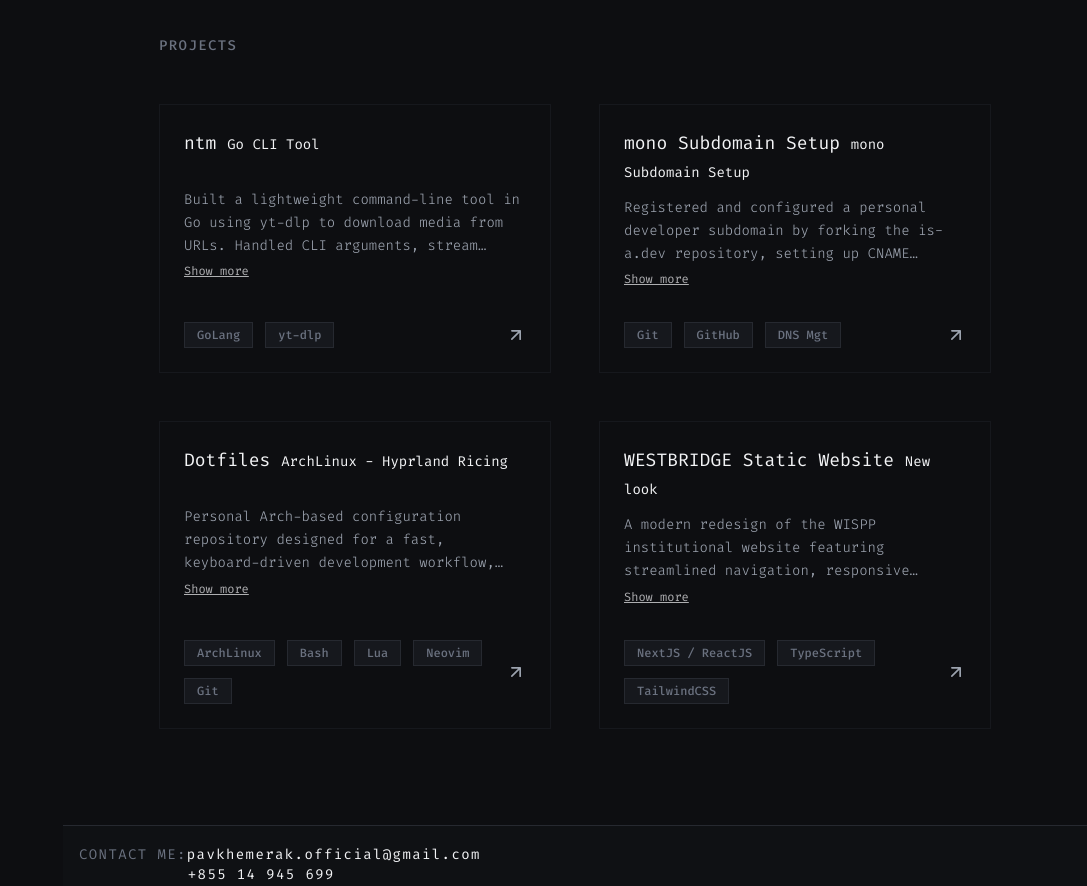
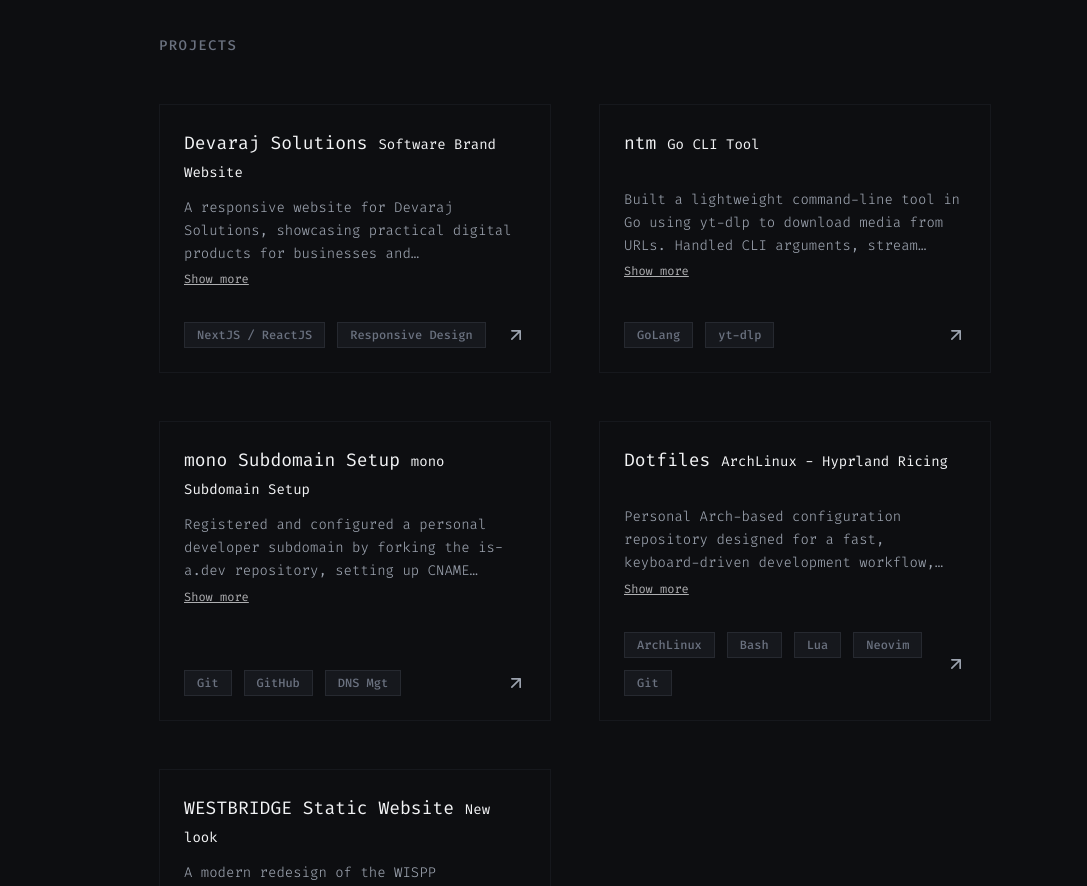
Before and after one commit to khemerak/pavkhemerak.is-a.dev, a React (Vite) app: page /contact in a window 1280 px wide. Shown: the part 3260-4146 px from the top of the page, without its empty margins (193-1280 px from the left). Built offline with nearby package versions, Linux system fonts and the light colour scheme.

Commit message:
Add Devaraj Solutions to portfolio projects

```diff
--- a/src/components/Projects.jsx
+++ b/src/components/Projects.jsx
@@ -1,5 +1,12 @@
 import { useState } from "react";
 const projectsData = [
+    {
+        title: "Devaraj Solutions",
+        subtitle: "Software Brand Website",
+        description: "A responsive website for Devaraj Solutions, showcasing practical digital products for businesses and organizations, including Devaraj Time. Features product pages, brand information, contact navigation, and light and dark themes.",
+        tags: ["NextJS / ReactJS", "Responsive Design"],
+        link: "https://devarajsolutions.site/"
+    },
     {
         title: "ntm",
         subtitle: "Go CLI Tool",
@@ -58,7 +65,7 @@
 
                 <a href={link} target="_blank" rel="noopener noreferrer"
                     className="text-mono-secondary hover:text-mono-primary transition-all duration-200 transform group-hover:translate-x-0.5 group-hover:-translate-y-0.5 shrink-0"
-                    aria-label="View project repository"
+                    aria-label={`View ${title} project`}
                 >
                     <svg xmlns="http://www.w3.org/2000/svg" className="w-5 h-5" fill="none" viewBox="0 0 24 24" stroke="currentColor" strokeWidth="2">
                         <path strokeLinecap="round" strokeLinejoin="round" d="M7 17L17 7M17 7H7M17 7V17" />
```
